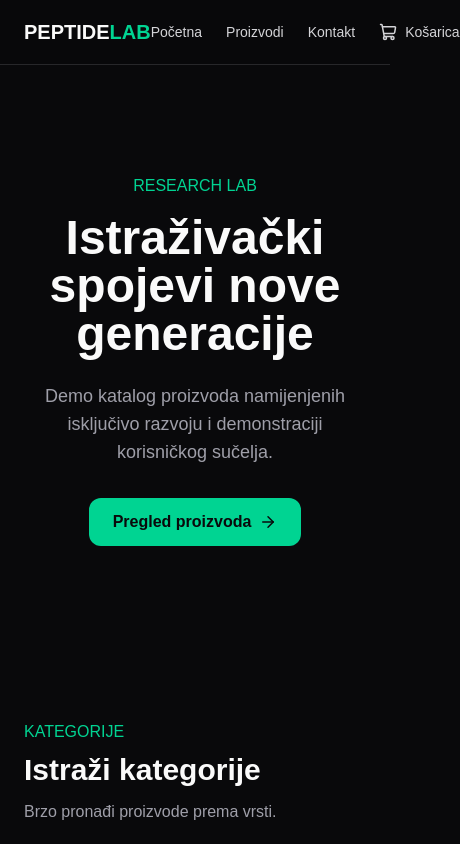
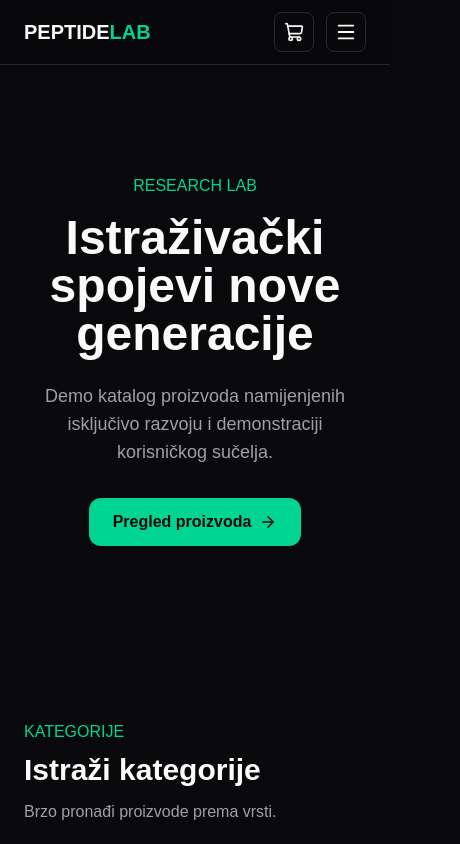
Before and after one commit to VrachoxWizard/peptids-shop, a React (Vite) app: page / in a window 390 px wide. Shown: the top 844 px of the page, 460 px wide, since content can reach past the window. Built offline with nearby package versions, Linux system fonts and the light colour scheme.

Commit message:
Add responsive mobile navigation

```diff
--- a/src/components/layout/Navbar.tsx
+++ b/src/components/layout/Navbar.tsx
@@ -1,20 +1,32 @@
+import { useState } from "react";
 import { Link } from "react-router-dom";
-import { ShoppingCart } from "lucide-react";
+import { Menu, ShoppingCart, X } from "lucide-react";
+
 import { useCartStore } from "../../store/cartStore";
 
 export default function Navbar() {
+  const [menuOpen, setMenuOpen] = useState(false);
+
   const items = useCartStore((state) => state.items);
 
   const itemCount = items.reduce((total, item) => total + item.quantity, 0);
 
+  function closeMenu() {
+    setMenuOpen(false);
+  }
+
   return (
-    <header className="border-b border-zinc-800 bg-zinc-950/80 backdrop-blur">
-      <nav className="max-w-7xl mx-auto px-6 h-16 flex items-center justify-between">
-        <Link to="/" className="font-bold text-xl">
-          PEPTIDE<span className="text-emerald-400">LAB</span>
+    <header className="sticky top-0 z-50 border-b border-zinc-800 bg-zinc-950/90 backdrop-blur">
+      <nav className="max-w-7xl mx-auto px-6">
+        <div className="h-16 flex items-center justify-between">
+          {/* Logo */}
+          <Link to="/" onClick={closeMenu} className="font-bold text-xl">
+            PEPTIDE
+            <span className="text-emerald-400">LAB</span>
           </Link>
 
-        <div className="flex items-center gap-6 text-sm">
+          {/* Desktop navigacija */}
+          <div className="hidden md:flex items-center gap-7 text-sm">
             <Link to="/" className="text-zinc-300 hover:text-white transition">
               Početna
             </Link>
@@ -35,7 +47,7 @@ export default function Navbar() {
 
             <Link
               to="/kosarica"
-            className="relative flex items-center gap-2 text-zinc-300 hover:text-white transition"
+              className="flex items-center gap-2 text-zinc-300 hover:text-white transition"
             >
               <ShoppingCart size={18} />
 
@@ -48,6 +60,79 @@ export default function Navbar() {
               )}
             </Link>
           </div>
+
+          {/* Mobile desno */}
+          <div className="flex md:hidden items-center gap-3">
+            <Link
+              to="/kosarica"
+              onClick={closeMenu}
+              className="relative flex h-10 w-10 items-center justify-center rounded-lg border border-zinc-800"
+              aria-label="Košarica"
+            >
+              <ShoppingCart size={20} />
+
+              {itemCount > 0 && (
+                <span className="absolute -right-2 -top-2 flex h-5 min-w-5 items-center justify-center rounded-full bg-emerald-400 px-1 text-xs font-bold text-zinc-950">
+                  {itemCount}
+                </span>
+              )}
+            </Link>
+
+            <button
+              type="button"
+              onClick={() => setMenuOpen((open) => !open)}
+              className="flex h-10 w-10 items-center justify-center rounded-lg border border-zinc-800 hover:bg-zinc-900 transition"
+              aria-label="Otvori navigaciju"
+            >
+              {menuOpen ? <X size={22} /> : <Menu size={22} />}
+            </button>
+          </div>
+        </div>
+
+        {/* Mobile menu */}
+        {menuOpen && (
+          <div className="md:hidden border-t border-zinc-800 py-4">
+            <div className="flex flex-col">
+              <Link
+                to="/"
+                onClick={closeMenu}
+                className="rounded-lg px-3 py-3 text-zinc-300 hover:bg-zinc-900 hover:text-white transition"
+              >
+                Početna
+              </Link>
+
+              <Link
+                to="/proizvodi"
+                onClick={closeMenu}
+                className="rounded-lg px-3 py-3 text-zinc-300 hover:bg-zinc-900 hover:text-white transition"
+              >
+                Proizvodi
+              </Link>
+
+              <Link
+                to="/kontakt"
+                onClick={closeMenu}
+                className="rounded-lg px-3 py-3 text-zinc-300 hover:bg-zinc-900 hover:text-white transition"
+              >
+                Kontakt
+              </Link>
+
+              <Link
+                to="/kosarica"
+                onClick={closeMenu}
+                className="flex items-center gap-2 rounded-lg px-3 py-3 text-zinc-300 hover:bg-zinc-900 hover:text-white transition"
+              >
+                <ShoppingCart size={18} />
+                Košarica
+                {itemCount > 0 && (
+                  <span className="ml-auto flex h-5 min-w-5 items-center justify-center rounded-full bg-emerald-400 px-1 text-xs font-bold text-zinc-950">
+                    {itemCount}
+                  </span>
+                )}
+              </Link>
+            </div>
+          </div>
+        )}
       </nav>
     </header>
   );
```
Lines whose indentation alone changed are shown as unchanged.
